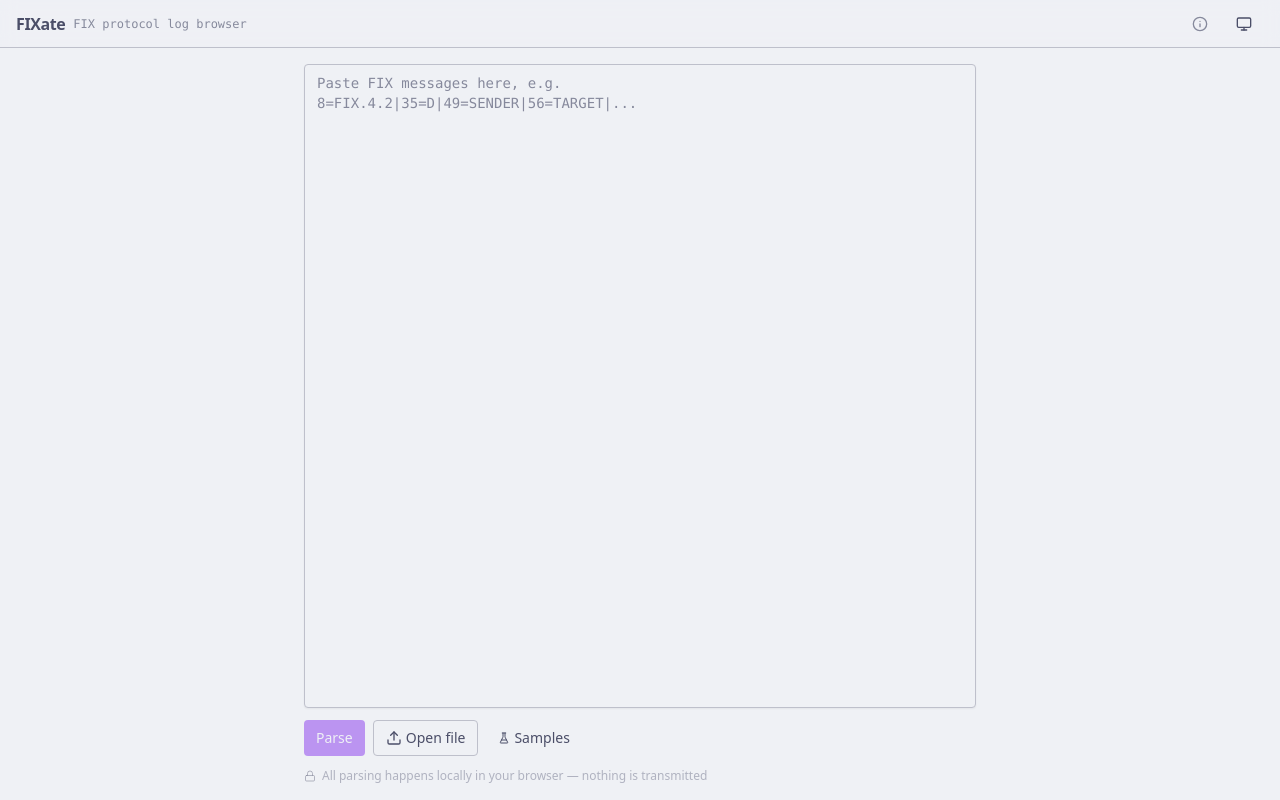
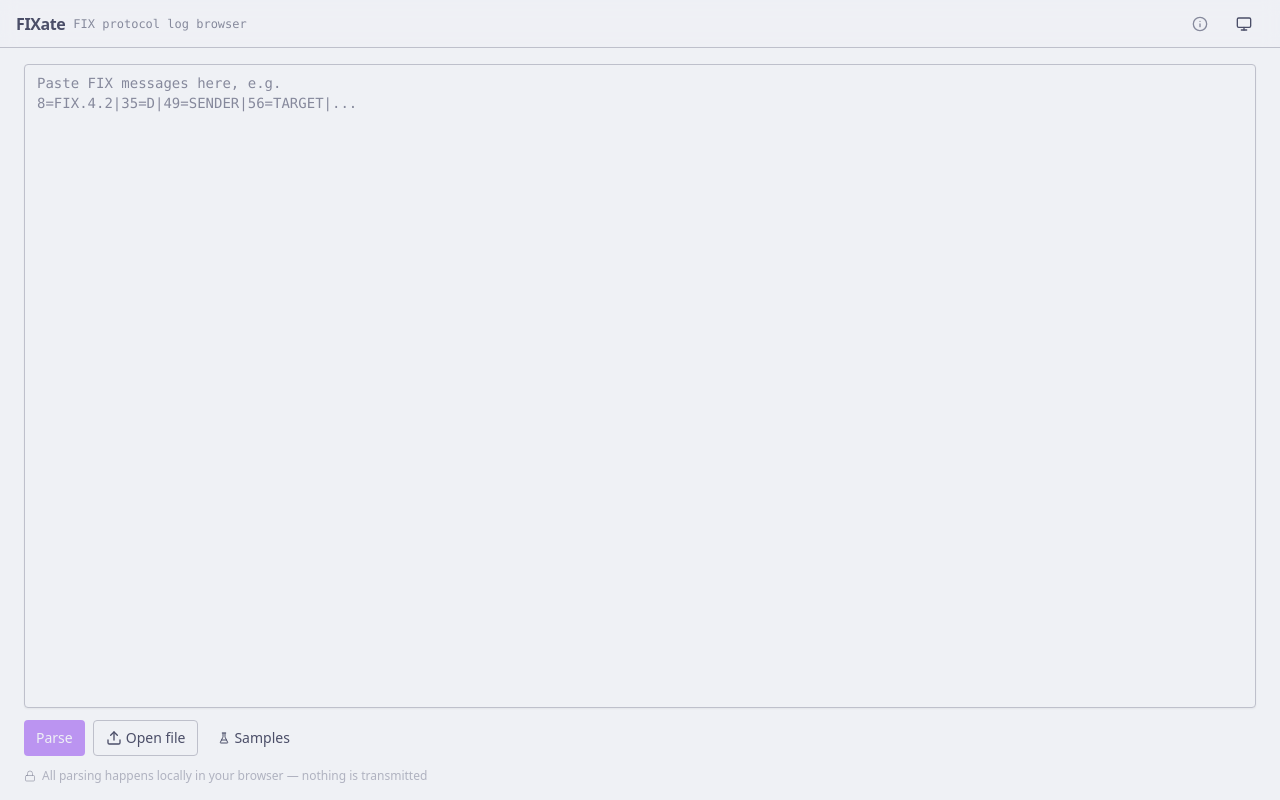
Before and after one commit to michaelgrosner/35equals, a React (Vite) app: page / in a window 1280 px wide. Built offline with nearby package versions, Linux system fonts and the light colour scheme.

Commit message:
Update InputPanel styles for improved layout and spacing; adjust index column display logic in columns

```diff
--- a/src/components/InputPanel.tsx
+++ b/src/components/InputPanel.tsx
@@ -228,8 +228,8 @@ export function InputPanel({ onParse, onParseFile, collapsed = false, fillHeight
     : 'h-48 w-full resize-none rounded-md border bg-background px-3 py-2 font-mono text-sm shadow-sm placeholder:text-muted-foreground focus:outline-none focus:ring-2 focus:ring-ring disabled:opacity-50';
 
   return (
-    <div className={fillHeight ? 'flex flex-1 flex-col gap-3 px-4 py-4' : 'flex w-full max-w-2xl flex-col gap-3'}>
-      <div className={fillHeight ? 'mx-auto flex flex-1 flex-col gap-3 w-full max-w-2xl' : 'contents'}>
+    <div className={fillHeight ? 'flex flex-1 flex-col gap-3 px-6 py-4' : 'flex w-full max-w-2xl flex-col gap-3'}>
+      <div className={fillHeight ? 'flex flex-1 flex-col gap-3 w-full' : 'contents'}>
       <textarea
         className={textareaClass}
         placeholder={"Paste FIX messages here, e.g.\n8=FIX.4.2|35=D|49=SENDER|56=TARGET|..."}
--- a/src/lib/columns.tsx
+++ b/src/lib/columns.tsx
@@ -62,7 +62,7 @@ export const DEFAULT_VISIBLE_TAGS = [
 export const indexColumn = helper.display({
   id: '0',
   header: () => <ColumnSettings />,
-  cell: (info) => info.row.original.lineNumber,
+  cell: (info) => info.row.original.index + 1,
   size: 60,
   enableSorting: false,
 });
```
